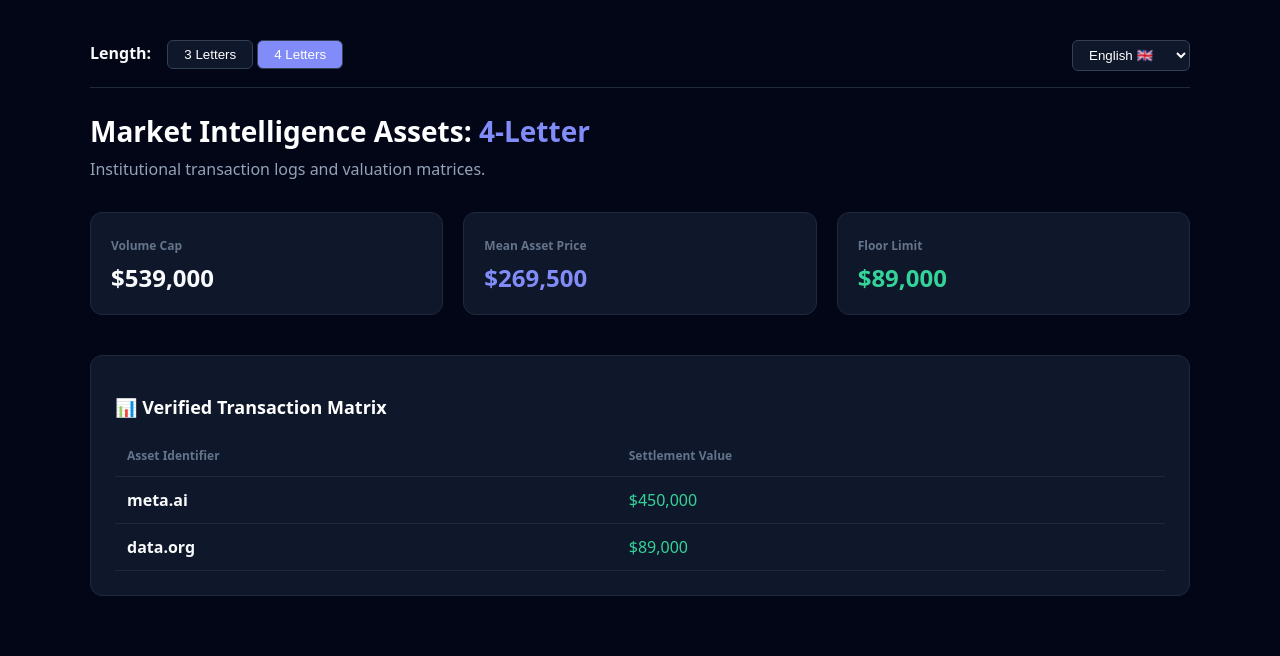
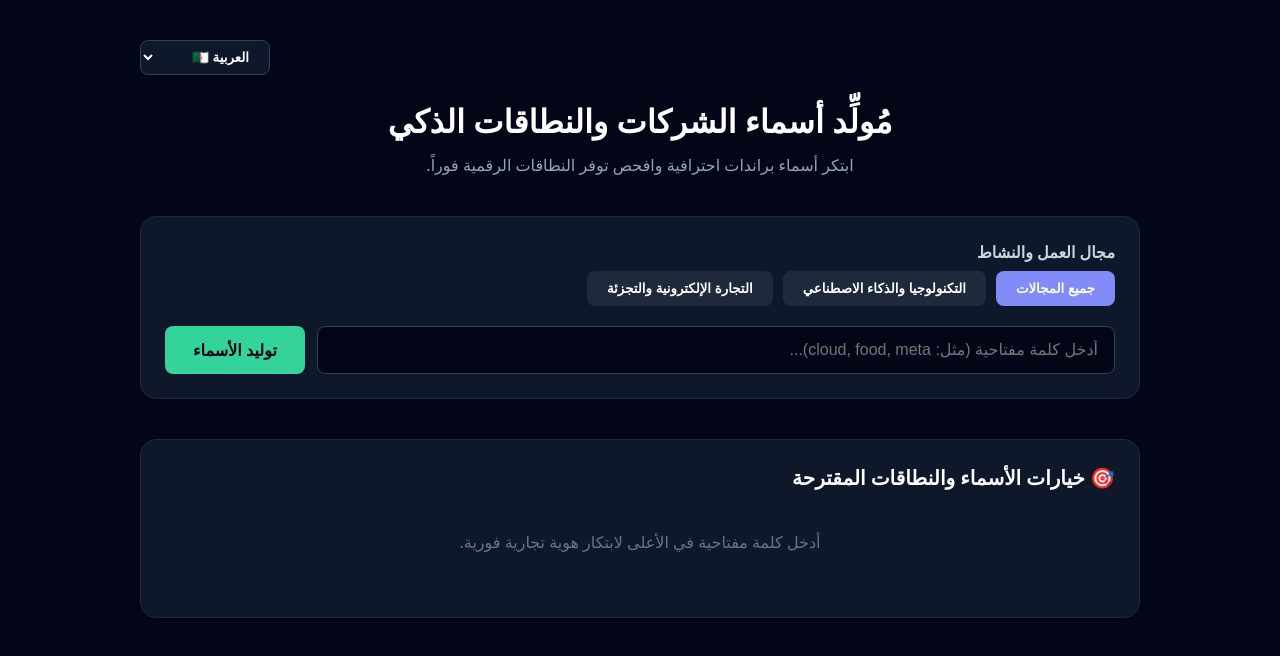
Before and after one commit to dixt219-dev/domain-hub-platform, a Next.js app: page / in a window 1280 px wide. Shown: the top 656 px of the page. Built offline with nearby package versions, Linux system fonts and the light colour scheme.

Commit message:
Update page.js

```diff
--- a/app/page.js
+++ b/app/page.js
@@ -1,127 +1,149 @@
 'use client';
 
 import { useState } from 'react';
+import { generateBrandNames } from '../lib/marketEngine';
 
-// قاموس اللغات للترجمة الفورية داخل الواجهة
 const translations = {
   en: {
-    title: "Market Intelligence Assets",
-    sub: "Institutional transaction logs and valuation matrices.",
-    volume: "Volume Cap",
-    mean: "Mean Asset Price",
-    floor: "Floor Limit",
-    tableTitle: "📊 Verified Transaction Matrix",
-    thAsset: "Asset Identifier",
-    thValue: "Settlement Value",
-    thIndex: "Index Baseline",
-    articleTitle: "Institutional Deep-Dive",
-    desc: "Short-form digital identifiers represent finite cryptographic real estate."
+    title: "AI Brand & Domain Name Generator",
+    sub: "Generate premium corporate names and check instant domain availability.",
+    placeholder: "Enter a keyword (e.g., cloud, food, meta)...",
+    btnGenerate: "Generate Names",
+    category: "Business Category",
+    all: "All Industries",
+    tech: "Tech & AI",
+    commerce: "E-Commerce & Retail",
+    tableTitle: "🎯 Generated Brand & Domain Options",
+    thBrand: "Brand Name",
+    thDomain: "Available Domain",
+    thPrice: "Est. Reg Fee",
+    premium: "Premium Asset",
+    noData: "Enter a keyword above to generate instant brand identities."
   },
   ar: {
-    title: "ذكاء بيانات السوق الرقمية",
-    sub: "سجلات المعاملات المؤسسية ومصفوفات التقييم المالي.",
-    volume: "إجمالي حجم التداول",
-    mean: "متوسط سعر النطاق",
-    floor: "الحد الأدنى للسعر (Floor)",
-    tableTitle: "📊 مصفوفة المعاملات التي تم التحقق منها",
-    thAsset: "معرف النطاق (الأصل)",
-    thValue: "قيمة التسوية",
-    thIndex: "مؤشر القياس الأساسي",
-    articleTitle: "تحليل عميق للمؤسسات",
-    desc: "تمثل المعرفات الرقمية قصيرة الطول عقارات رقمية محدودة ومشفرة."
+    title: "مُولِّد أسماء الشركات والنطاقات الذكي",
+    sub: "ابتكر أسماء براندات احترافية وافحص توفر النطاقات الرقمية فوراً.",
+    placeholder: "أدخل كلمة مفتاحية (مثل: cloud, food, meta)...",
+    btnGenerate: "توليد الأسماء",
+    category: "مجال العمل والنشاط",
+    all: "جميع المجالات",
+    tech: "التكنولوجيا والذكاء الاصطناعي",
+    commerce: "التجارة الإلكترونية والتجزئة",
+    tableTitle: "🎯 خيارات الأسماء والنطاقات المقترحة",
+    thBrand: "اسم البراند / الشركة",
+    thDomain: "النطاق المتاح (Domain)",
+    thPrice: "رسوم التسجيل المتوقعة",
+    premium: "أصل مميز (Premium)",
+    noData: "أدخل كلمة مفتاحية في الأعلى لابتكار هوية تجارية فورية."
   },
   fr: {
-    title: "Intelligence Marché des Actifs",
-    sub: "Journaux des transactions institutionnelles et matrices d'évaluation.",
-    volume: "Capacité de Volume",
-    mean: "Prix Moyen de l'Actif",
-    floor: "Limite Plancher",
-    tableTitle: "📊 Matrix des Transactions Vérifiées",
-    thAsset: "Identifiant de l'Actif",
-    thValue: "Valeur de Règlement",
-    thIndex: "Indice de Référence",
-    articleTitle: "Analyse Approfondie Institutionnelle",
-    desc: "Les identifiants numériques courts représentent un immobilier cryptographique fini."
+    title: "Générateur de Noms de Marque & Domaines",
+    sub: "Générez des noms d'entreprise premium et vérifiez la disponibilité des domaines.",
+    placeholder: "Entrez un mot-clé (ex: cloud, food, meta)...",
+    btnGenerate: "Générer",
+    category: "Catégorie d'Activité",
+    all: "Toutes Industries",
+    tech: "Tech & IA",
+    commerce: "E-Commerce & Vente",
+    tableTitle: "🎯 Options de Marques & Domaines Générés",
+    thBrand: "Nom de Marque",
+    thDomain: "Domaine Disponible",
+    thPrice: "Frais d'Enreg. Est.",
+    premium: "Actif Premium",
+    noData: "Entrez un mot-clé ci-dessus pour générer des identités de marque instantanées."
   }
 };
 
-// بيانات وهمية سريعة للمحاكاة التفاعلية الفورية في الواجهة
-const mockData = {
-  3: { volume: 843000, avg: 281000, floor: 120000, sales: [{name: 'xyz.ai', price: 450000}, {name: 'abc.org', price: 273000}] },
-  4: { volume: 539000, avg: 269500, floor: 89000, sales: [{name: 'meta.ai', price: 450000}, {name: 'data.org', price: 89000}] }
-};
-
-export default function InteractiveDomainHub() {
-  const [lang, setLang] = useState('en');
-  const [length, setLength] = useState(4);
+export default function BrandGeneratorPage() {
+  const [lang, setLang] = useState('ar'); // الافتراضي لغة عربية مريحة
+  const [keyword, setKeyword] = useState('');
+  const [category, setCategory] = useState('all');
+  const [results, setResults] = useState([]);
 
   const t = translations[lang];
-  const currentData = mockData[length];
+
+  const handleGenerate = (e) => {
+    e.preventDefault();
+    if (!keyword.trim()) return;
+    const data = generateBrandNames(keyword, category);
+    setResults(data);
+  };
 
   return (
     <main style={{ padding: '40px 24px', fontFamily: 'system-ui, sans-serif', backgroundColor: '#020617', color: '#f8fafc', minHeight: '100vh', direction: lang === 'ar' ? 'rtl' : 'ltr' }}>
-      <div style={{ maxWidth: '1100px', margin: '0 auto' }}>
+      <div style={{ maxWidth: '1000px', margin: '0 auto' }}>
 
-        {/* شريط التحكم العلوي: تغيير اللغة واختيار الطول */}
-        <div style={{ display: 'flex', justifyContent: 'space-between', gap: '12px', flexWrap: 'wrap', marginBottom: '24px', paddingBottom: '16px', borderBottom: '1px solid #1e293b' }}>
-          <div>
-            <span style={{ fontWeight: 'bold', marginRight: lang === 'ar' ? '0' : '8px', marginLeft: lang === 'ar' ? '8px' : '0' }}>Length: </span>
-            <button onClick={() => setLength(3)} style={{ padding: '6px 16px', backgroundColor: length === 3 ? '#818cf8' : '#0f172a', color: '#fff', border: '1px solid #334155', borderRadius: '6px', cursor: 'pointer', marginRight: '4px', marginLeft: '4px' }}>3 Letters</button>
-            <button onClick={() => setLength(4)} style={{ padding: '6px 16px', backgroundColor: length === 4 ? '#818cf8' : '#0f172a', color: '#fff', border: '1px solid #334155', borderRadius: '6px', cursor: 'pointer' }}>4 Letters</button>
-          </div>
-
-          <div>
-            <select value={lang} onChange={(e) => setLang(e.target.value)} style={{ padding: '6px 12px', backgroundColor: '#0f172a', color: '#fff', border: '1px solid #334155', borderRadius: '6px', cursor: 'pointer' }}>
+        {/* شريط تبديل اللغات */}
+        <div style={{ display: 'flex', justifyContent: 'flex-end', marginBottom: '24px' }}>
+          <select value={lang} onChange={(e) => setLang(e.target.value)} style={{ padding: '8px 16px', backgroundColor: '#0f172a', color: '#fff', border: '1px solid #334155', borderRadius: '8px', cursor: 'pointer', fontWeight: '600' }}>
+            <option value="ar">العربية 🇩🇿</option>
             <option value="en">English 🇬🇧</option>
-              <option value="ar">العربية 🇩🇿</option>
             <option value="fr">Français 🇫🇷</option>
           </select>
         </div>
-        </div>
 
-        {/* عنوان الموقع المترجم */}
-        <header style={{ marginBottom: '32px' }}>
-          <h1 style={{ fontSize: '28px', fontWeight: '800', margin: '0 0 8px 0', color: '#fff' }}>
-            {t.title}: <span style={{ color: '#818cf8' }}>{length}-Letter</span>
-          </h1>
-          <p style={{ color: '#94a3b8', margin: 0 }}>{t.sub}</p>
+        {/* الهيدر */}
+        <header style={{ textAlign: 'center', marginBottom: '40px' }}>
+          <h1 style={{ fontSize: '32px', fontWeight: '800', color: '#fff', marginBottom: '12px' }}>{t.title}</h1>
+          <p style={{ color: '#94a3b8', fontSize: '16px', margin: 0 }}>{t.sub}</p>
         </header>
 
-        {/* بطاقات الإحصائيات المتغيرة ديناميكياً */}
-        <div style={{ display: 'grid', gridTemplateColumns: 'repeat(auto-fit, minmax(240px, 1fr))', gap: '20px', marginBottom: '40px' }}>
-          <div style={{ backgroundColor: '#0f172a', padding: '20px', borderRadius: '12px', border: '1px solid #1e293b' }}>
-            <span style={{ color: '#64748b', fontSize: '12px', fontWeight: '600' }}>{t.volume}</span>
-            <div style={{ fontSize: '24px', fontWeight: '700', marginTop: '6px' }}>${currentData.volume.toLocaleString()}</div>
-          </div>
-          <div style={{ backgroundColor: '#0f172a', padding: '20px', borderRadius: '12px', border: '1px solid #1e293b' }}>
-            <span style={{ color: '#64748b', fontSize: '12px', fontWeight: '600' }}>{t.mean}</span>
-            <div style={{ fontSize: '24px', fontWeight: '700', color: '#818cf8', marginTop: '6px' }}>${currentData.avg.toLocaleString()}</div>
-          </div>
-          <div style={{ backgroundColor: '#0f172a', padding: '20px', borderRadius: '12px', border: '1px solid #1e293b' }}>
-            <span style={{ color: '#64748b', fontSize: '12px', fontWeight: '600' }}>{t.floor}</span>
-            <div style={{ fontSize: '24px', fontWeight: '700', color: '#34d399', marginTop: '6px' }}>${currentData.floor.toLocaleString()}</div>
+        {/* نموذج الإدخال والبحث (التفاعل الحقيقي) */}
+        <section style={{ backgroundColor: '#0f172a', border: '1px solid #1e293b', borderRadius: '16px', padding: '24px', marginBottom: '40px' }}>
+          <form onSubmit={handleGenerate} style={{ display: 'flex', flexDirection: 'column', gap: '20px' }}>
+
+            <div>
+              <label style={{ display: 'block', marginBottom: '8px', fontWeight: '600', color: '#cbd5e1' }}>{t.category}</label>
+              <div style={{ display: 'flex', gap: '10px', flexWrap: 'wrap' }}>
+                {['all', 'tech', 'commerce'].map((cat) => (
+                  <button key={cat} type="button" onClick={() => setCategory(cat)} style={{ padding: '10px 20px', backgroundColor: category === cat ? '#818cf8' : '#1e293b', color: '#fff', border: 'none', borderRadius: '8px', cursor: 'pointer', fontWeight: '600', transition: 'background-color 0.2s' }}>
+                    {t[cat]}
+                  </button>
+                ))}
               </div>
             </div>
 
-        {/* الجدول التفاعلي المترجم */}
-        <section style={{ backgroundColor: '#0f172a', borderRadius: '12px', border: '1px solid #1e293b', padding: '24px' }}>
-          <h2 style={{ fontSize: '18px', marginBottom: '16px', color: '#fff' }}>{t.tableTitle}</h2>
+            <div style={{ display: 'flex', gap: '12px', flexWrap: 'wrap' }}>
+              <input type="text" value={keyword} onChange={(e) => setKeyword(e.target.value)} placeholder={t.placeholder} style={{ flex: 1, minWidth: '280px', padding: '14px 16px', backgroundColor: '#020617', border: '1px solid #334155', borderRadius: '8px', color: '#fff', fontSize: '16px', outline: 'none' }} />
+              <button type="submit" style={{ padding: '14px 28px', backgroundColor: '#34d399', color: '#020617', border: 'none', borderRadius: '8px', fontSize: '16px', fontWeight: '700', cursor: 'pointer' }}>
+                {t.btnGenerate}
+              </button>
+            </div>
+
+          </form>
+        </section>
+
+        {/* جدول استعراض المخرجات وقاعدة البيانات الحركية */}
+        <section style={{ backgroundColor: '#0f172a', border: '1px solid #1e293b', borderRadius: '16px', padding: '24px' }}>
+          <h2 style={{ fontSize: '20px', fontWeight: '700', color: '#fff', marginTop: 0, marginBottom: '20px' }}>{t.tableTitle}</h2>
+
+          {results.length === 0 ? (
+            <p style={{ color: '#64748b', textAlign: 'center', margin: '40px 0' }}>{t.noData}</p>
+          ) : (
+            <div style={{ overflowX: 'auto' }}>
               <table style={{ width: '100%', borderCollapse: 'collapse', textAlign: lang === 'ar' ? 'right' : 'left' }}>
                 <thead>
-              <tr style={{ borderBottom: '1px solid #1e293b', color: '#64748b', fontSize: '12px' }}>
-                <th style={{ padding: '12px' }}>{t.thAsset}</th>
-                <th style={{ padding: '12px' }}>{t.thValue}</th>
+                  <tr style={{ borderBottom: '1px solid #1e293b', color: '#64748b', fontSize: '13px', textTransform: 'uppercase' }}>
+                    <th style={{ padding: '12px 16px' }}>{t.thBrand}</th>
+                    <th style={{ padding: '12px 16px' }}>{t.thDomain}</th>
+                    <th style={{ padding: '12px 16px' }}>{t.thPrice}</th>
                   </tr>
                 </thead>
                 <tbody>
-              {currentData.sales.map((asset, idx) => (
-                <tr key={idx} style={{ borderBottom: '1px solid #1e293b' }}>
-                  <td style={{ padding: '12px', fontWeight: '600' }}>{asset.name}</td>
-                  <td style={{ padding: '12px', color: '#34d399' }}>${asset.price.toLocaleString()}</td>
+                  {results.map((item, index) => (
+                    <tr key={index} style={{ borderBottom: '1px solid #1e293b', fontSize: '15px' }}>
+                      <td style={{ padding: '16px', fontWeight: '700', color: '#fff' }}>
+                        {item.name}
+                        {item.premium && <span style={{ fontSize: '11px', backgroundColor: '#ca8a04', color: '#fff', padding: '2px 6px', borderRadius: '4px', marginInlineStart: '8px', fontWeight: 'normal' }}>{t.premium}</span>}
+                      </td>
+                      <td style={{ padding: '16px', color: '#818cf8', fontFamily: 'monospace' }}>{item.domain}</td>
+                      <td style={{ padding: '16px', color: '#34d399', fontWeight: '600' }}>${item.price}</td>
                     </tr>
                   ))}
                 </tbody>
               </table>
+            </div>
+          )}
         </section>
 
       </div>
```
Lines whose indentation alone changed are shown as unchanged.
